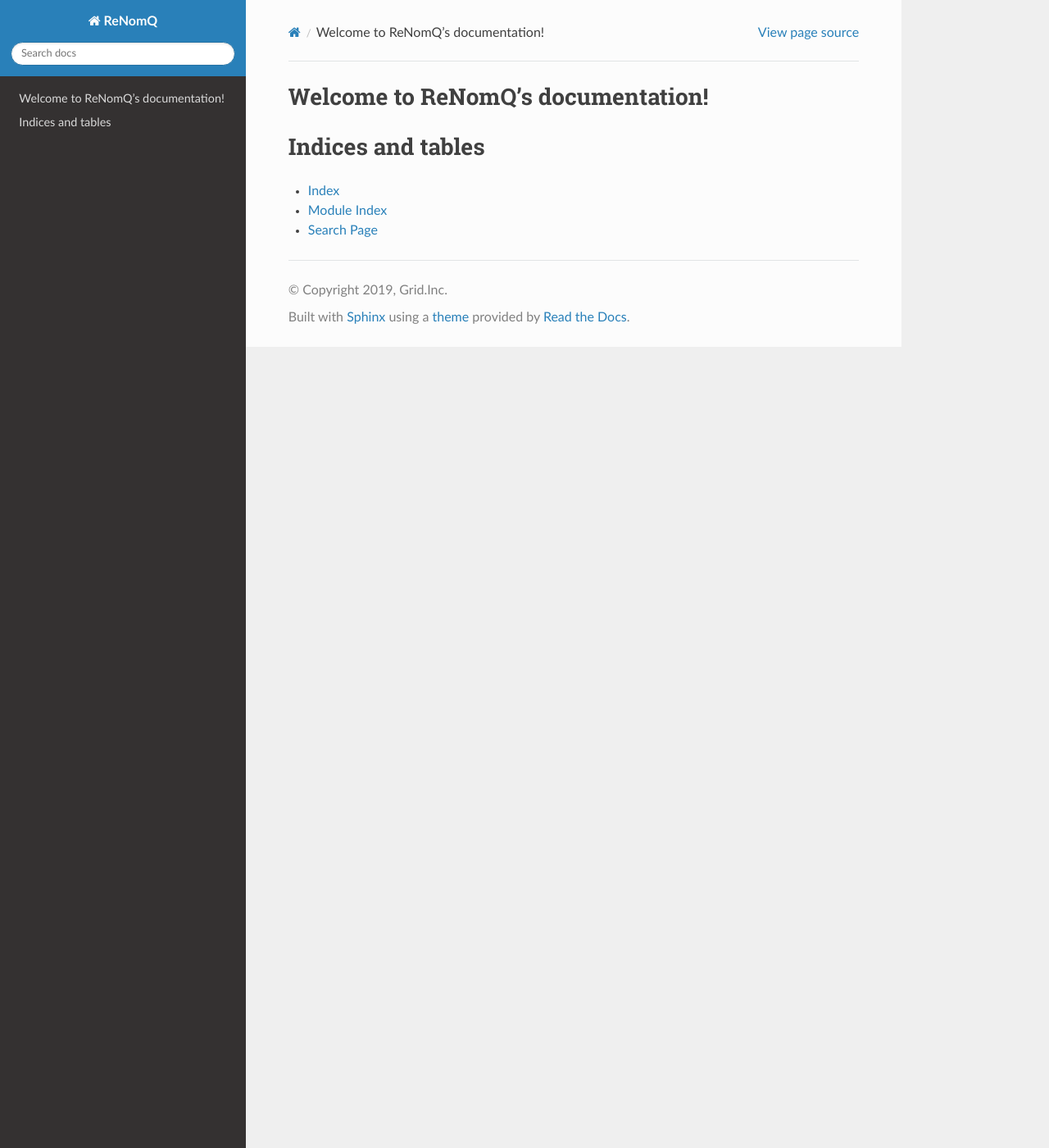
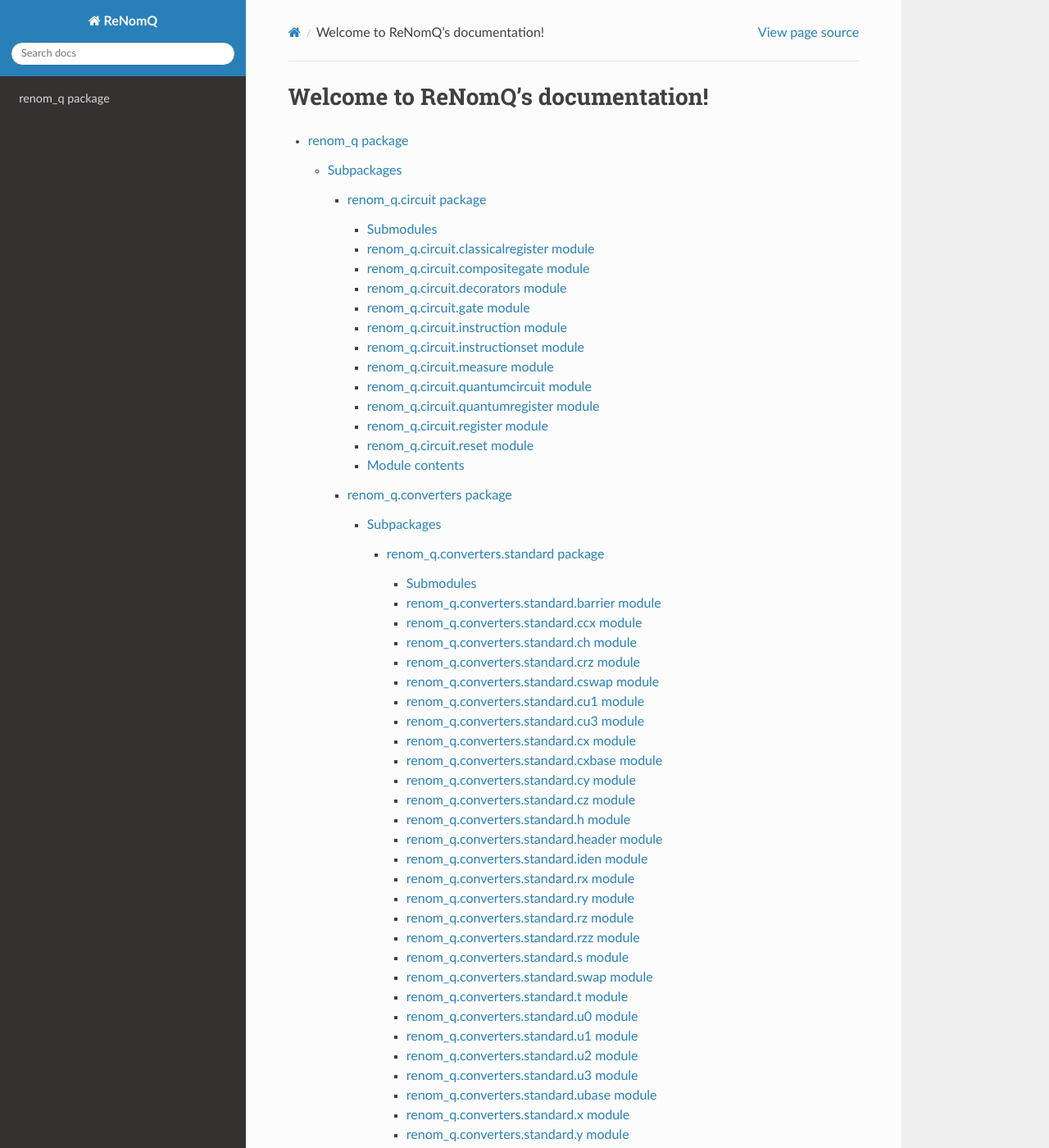
Before and after one commit to takebozu/ReNomQ, a Sphinx documentation site: the page built from doc/index.rst, in a window 1280 px wide and 1400 px high. Shown: the whole window at 82% size. Built offline with Sphinx 7.4.7 and the Read the Docs theme 2.0.0, drawn with Linux system fonts in a browser that asks for light colours; some of the changed text lies outside the part shown.

```diff
--- a/doc/conf.py
+++ b/doc/conf.py
@@ -40,6 +40,7 @@ release = ''
 # extensions coming with Sphinx (named 'sphinx.ext.*') or your custom
 # ones.
 extensions = [
+  'sphinx.ext.autodoc'
 ]
 
 # Add any paths that contain templates here, relative to this directory.
--- a/doc/index.rst
+++ b/doc/index.rst
@@ -7,14 +7,5 @@ Welcome to ReNomQ's documentation!
 ==================================
 
 .. toctree::
-   :maxdepth: 2
-   :caption: Contents:
 
-
-
-Indices and tables
-==================
-
-* :ref:`genindex`
-* :ref:`modindex`
-* :ref:`search`
+    rsts/renom_q
--- /dev/null
+++ b/doc/rsts/renom_q.circuit.rst
@@ -0,0 +1,102 @@
+renom\_q.circuit package
+========================
+
+Submodules
+----------
+
+renom\_q.circuit.classicalregister module
+-----------------------------------------
+
+.. automodule:: renom_q.circuit.classicalregister
+    :members:
+    :undoc-members:
+    :show-inheritance:
+
+renom\_q.circuit.compositegate module
+-------------------------------------
+
+.. automodule:: renom_q.circuit.compositegate
+    :members:
+    :undoc-members:
+    :show-inheritance:
+
+renom\_q.circuit.decorators module
+----------------------------------
+
+.. automodule:: renom_q.circuit.decorators
+    :members:
+    :undoc-members:
+    :show-inheritance:
+
+renom\_q.circuit.gate module
+----------------------------
+
+.. automodule:: renom_q.circuit.gate
+    :members:
+    :undoc-members:
+    :show-inheritance:
+
+renom\_q.circuit.instruction module
+-----------------------------------
+
+.. automodule:: renom_q.circuit.instruction
+    :members:
+    :undoc-members:
+    :show-inheritance:
+
+renom\_q.circuit.instructionset module
+--------------------------------------
+
+.. automodule:: renom_q.circuit.instructionset
+    :members:
+    :undoc-members:
+    :show-inheritance:
+
+renom\_q.circuit.measure module
+-------------------------------
+
+.. automodule:: renom_q.circuit.measure
+    :members:
+    :undoc-members:
+    :show-inheritance:
+
+renom\_q.circuit.quantumcircuit module
+--------------------------------------
+
+.. automodule:: renom_q.circuit.quantumcircuit
+    :members:
+    :undoc-members:
+    :show-inheritance:
+
+renom\_q.circuit.quantumregister module
+---------------------------------------
+
+.. automodule:: renom_q.circuit.quantumregister
+    :members:
+    :undoc-members:
+    :show-inheritance:
+
+renom\_q.circuit.register module
+--------------------------------
+
+.. automodule:: renom_q.circuit.register
+    :members:
+    :undoc-members:
+    :show-inheritance:
+
+renom\_q.circuit.reset module
+-----------------------------
+
+.. automodule:: renom_q.circuit.reset
+    :members:
+    :undoc-members:
+    :show-inheritance:
+
+
+Module contents
+---------------
+
+.. automodule:: renom_q.circuit
+    :members:
+    :undoc-members:
+    :show-inheritance:
--- /dev/null
+++ b/doc/rsts/renom_q.converters.rst
@@ -0,0 +1,53 @@
+renom\_q.converters package
+===========================
+
+Subpackages
+-----------
+
+.. toctree::
+
+    renom_q.converters.standard
+
+Submodules
+----------
+
+renom\_q.converters.ast\_to\_dag module
+---------------------------------------
+
+.. automodule:: renom_q.converters.ast_to_dag
+    :members:
+    :undoc-members:
+    :show-inheritance:
+
+renom\_q.converters.circuit\_to\_dag module
+-------------------------------------------
+
+.. automodule:: renom_q.converters.circuit_to_dag
+    :members:
+    :undoc-members:
+    :show-inheritance:
+
+renom\_q.converters.dag\_to\_circuit module
+-------------------------------------------
+
+.. automodule:: renom_q.converters.dag_to_circuit
+    :members:
+    :undoc-members:
+    :show-inheritance:
+
+renom\_q.converters.dagcircuit module
+-------------------------------------
+
+.. automodule:: renom_q.converters.dagcircuit
+    :members:
+    :undoc-members:
+    :show-inheritance:
+
+
+Module contents
+---------------
+
+.. automodule:: renom_q.converters
+    :members:
+    :undoc-members:
+    :show-inheritance:
--- /dev/null
+++ b/doc/rsts/renom_q.converters.standard.rst
@@ -0,0 +1,246 @@
+renom\_q.converters.standard package
+====================================
+
+Submodules
+----------
+
+renom\_q.converters.standard.barrier module
+-------------------------------------------
+
+.. automodule:: renom_q.converters.standard.barrier
+    :members:
+    :undoc-members:
+    :show-inheritance:
+
+renom\_q.converters.standard.ccx module
+---------------------------------------
+
+.. automodule:: renom_q.converters.standard.ccx
+    :members:
+    :undoc-members:
+    :show-inheritance:
+
+renom\_q.converters.standard.ch module
+--------------------------------------
+
+.. automodule:: renom_q.converters.standard.ch
+    :members:
+    :undoc-members:
+    :show-inheritance:
+
+renom\_q.converters.standard.crz module
+---------------------------------------
+
+.. automodule:: renom_q.converters.standard.crz
+    :members:
+    :undoc-members:
+    :show-inheritance:
+
+renom\_q.converters.standard.cswap module
+-----------------------------------------
+
+.. automodule:: renom_q.converters.standard.cswap
+    :members:
+    :undoc-members:
+    :show-inheritance:
+
+renom\_q.converters.standard.cu1 module
+---------------------------------------
+
+.. automodule:: renom_q.converters.standard.cu1
+    :members:
+    :undoc-members:
+    :show-inheritance:
+
+renom\_q.converters.standard.cu3 module
+---------------------------------------
+
+.. automodule:: renom_q.converters.standard.cu3
+    :members:
+    :undoc-members:
+    :show-inheritance:
+
+renom\_q.converters.standard.cx module
+--------------------------------------
+
+.. automodule:: renom_q.converters.standard.cx
+    :members:
+    :undoc-members:
+    :show-inheritance:
+
+renom\_q.converters.standard.cxbase module
+------------------------------------------
+
+.. automodule:: renom_q.converters.standard.cxbase
+    :members:
+    :undoc-members:
+    :show-inheritance:
+
+renom\_q.converters.standard.cy module
+--------------------------------------
+
+.. automodule:: renom_q.converters.standard.cy
+    :members:
+    :undoc-members:
+    :show-inheritance:
+
+renom\_q.converters.standard.cz module
+--------------------------------------
+
+.. automodule:: renom_q.converters.standard.cz
+    :members:
+    :undoc-members:
+    :show-inheritance:
+
+renom\_q.converters.standard.h module
+-------------------------------------
+
+.. automodule:: renom_q.converters.standard.h
+    :members:
+    :undoc-members:
+    :show-inheritance:
+
+renom\_q.converters.standard.header module
+------------------------------------------
+
+.. automodule:: renom_q.converters.standard.header
+    :members:
+    :undoc-members:
+    :show-inheritance:
+
+renom\_q.converters.standard.iden module
+----------------------------------------
+
+.. automodule:: renom_q.converters.standard.iden
+    :members:
+    :undoc-members:
+    :show-inheritance:
+
+renom\_q.converters.standard.rx module
+--------------------------------------
+
+.. automodule:: renom_q.converters.standard.rx
+    :members:
+    :undoc-members:
+    :show-inheritance:
+
+renom\_q.converters.standard.ry module
+--------------------------------------
+
+.. automodule:: renom_q.converters.standard.ry
+    :members:
+    :undoc-members:
+    :show-inheritance:
+
+renom\_q.converters.standard.rz module
+--------------------------------------
+
+.. automodule:: renom_q.converters.standard.rz
+    :members:
+    :undoc-members:
+    :show-inheritance:
+
+renom\_q.converters.standard.rzz module
+---------------------------------------
+
+.. automodule:: renom_q.converters.standard.rzz
+    :members:
+    :undoc-members:
+    :show-inheritance:
+
+renom\_q.converters.standard.s module
+-------------------------------------
+
+.. automodule:: renom_q.converters.standard.s
+    :members:
+    :undoc-members:
+    :show-inheritance:
+
+renom\_q.converters.standard.swap module
+----------------------------------------
+
+.. automodule:: renom_q.converters.standard.swap
+    :members:
+    :undoc-members:
+    :show-inheritance:
+
+renom\_q.converters.standard.t module
+-------------------------------------
+
+.. automodule:: renom_q.converters.standard.t
+    :members:
+    :undoc-members:
+    :show-inheritance:
+
+renom\_q.converters.standard.u0 module
+--------------------------------------
+
+.. automodule:: renom_q.converters.standard.u0
+    :members:
+    :undoc-members:
+    :show-inheritance:
+
+renom\_q.converters.standard.u1 module
+--------------------------------------
+
+.. automodule:: renom_q.converters.standard.u1
+    :members:
+    :undoc-members:
+    :show-inheritance:
+
+renom\_q.converters.standard.u2 module
+--------------------------------------
+
+.. automodule:: renom_q.converters.standard.u2
+    :members:
+    :undoc-members:
+    :show-inheritance:
+
+renom\_q.converters.standard.u3 module
+--------------------------------------
+
+.. automodule:: renom_q.converters.standard.u3
+    :members:
+    :undoc-members:
+    :show-inheritance:
+
+renom\_q.converters.standard.ubase module
+-----------------------------------------
+
+.. automodule:: renom_q.converters.standard.ubase
+    :members:
+    :undoc-members:
+    :show-inheritance:
+
+renom\_q.converters.standard.x module
+-------------------------------------
+
+.. automodule:: renom_q.converters.standard.x
+    :members:
+    :undoc-members:
+    :show-inheritance:
+
+renom\_q.converters.standard.y module
+-------------------------------------
+
+.. automodule:: renom_q.converters.standard.y
+    :members:
+    :undoc-members:
+    :show-inheritance:
+
+renom\_q.converters.standard.z module
+-------------------------------------
+
+.. automodule:: renom_q.converters.standard.z
+    :members:
+    :undoc-members:
+    :show-inheritance:
+
+
+Module contents
+---------------
+
+.. automodule:: renom_q.converters.standard
+    :members:
+    :undoc-members:
+    :show-inheritance:
--- /dev/null
+++ b/doc/rsts/renom_q.qasm.rst
@@ -0,0 +1,10 @@
+renom\_q.qasm package
+=====================
+
+Module contents
+---------------
+
+.. automodule:: renom_q.qasm
+    :members:
+    :undoc-members:
+    :show-inheritance:
--- /dev/null
+++ b/doc/rsts/renom_q.rst
@@ -0,0 +1,32 @@
+renom\_q package
+================
+
+Subpackages
+-----------
+
+.. toctree::
+
+    renom_q.circuit
+    renom_q.converters
+    renom_q.qasm
+    renom_q.visualization
+
+Submodules
+----------
+
+renom\_q.core module
+--------------------
+
+.. automodule:: renom_q.core
+    :members:
+    :undoc-members:
+    :show-inheritance:
+
+
+Module contents
+---------------
+
+.. automodule:: renom_q
+    :members:
+    :undoc-members:
+    :show-inheritance:
--- /dev/null
+++ b/doc/rsts/renom_q.visualization.interactive.rst
@@ -0,0 +1,10 @@
+renom\_q.visualization.interactive package
+==========================================
+
+Module contents
+---------------
+
+.. automodule:: renom_q.visualization.interactive
+    :members:
+    :undoc-members:
+    :show-inheritance:
--- /dev/null
+++ b/doc/rsts/renom_q.visualization.rst
@@ -0,0 +1,37 @@
+renom\_q.visualization package
+==============================
+
+Subpackages
+-----------
+
+.. toctree::
+
+    renom_q.visualization.interactive
+
+Submodules
+----------
+
+renom\_q.visualization.exceptions module
+----------------------------------------
+
+.. automodule:: renom_q.visualization.exceptions
+    :members:
+    :undoc-members:
+    :show-inheritance:
+
+renom\_q.visualization.pauli module
+-----------------------------------
+
+.. automodule:: renom_q.visualization.pauli
+    :members:
+    :undoc-members:
+    :show-inheritance:
+
+
+Module contents
+---------------
+
+.. automodule:: renom_q.visualization
+    :members:
+    :undoc-members:
+    :show-inheritance:
```
Also changed, not shown: doc/README.md (added, +42 -0 lines).
